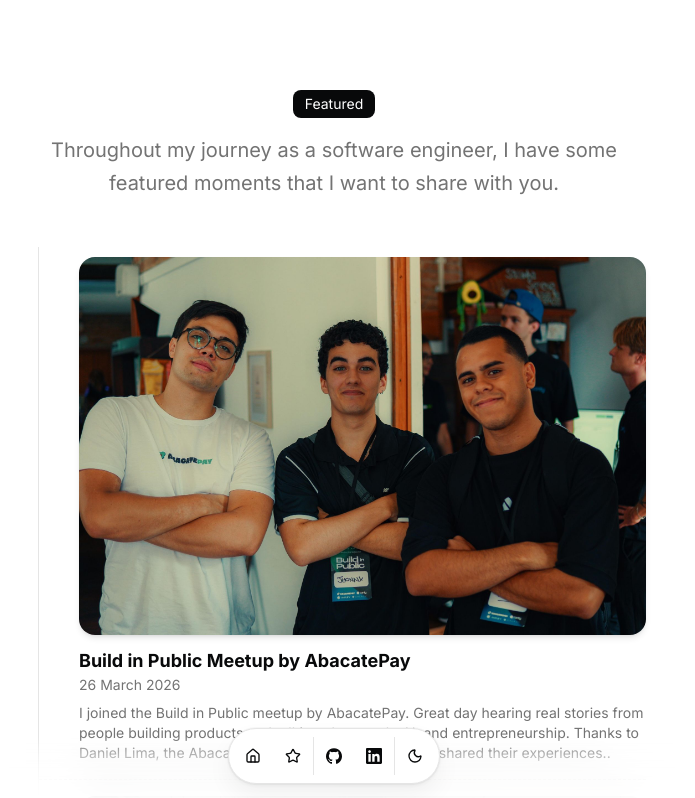
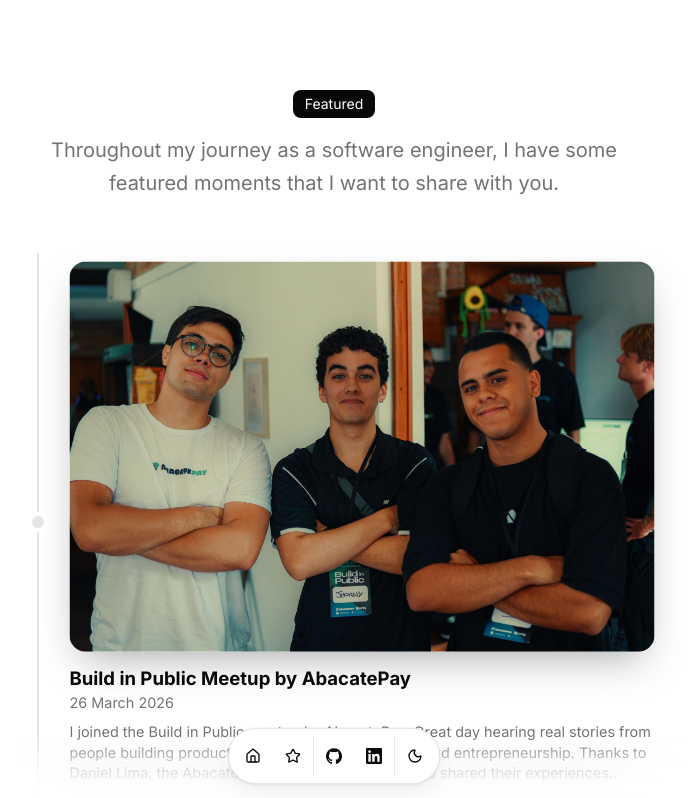
Before and after one commit to matheusbguedes/Portfolio, a Next.js app: page /featured in a window 1280 px wide. Shown: the top 798 px of the page, without its empty margins (306-1001 px from the left). Built offline with nearby package versions, Linux system fonts and the light colour scheme.

Commit message:
feat: enhance featured section with timeline and improve featured card animations

```diff
--- a/src/app/featured/page.tsx
+++ b/src/app/featured/page.tsx
@@ -1,4 +1,5 @@
 import { FeaturedCard } from "@/components/featured-card";
+import { FeaturedTimeline } from "@/components/featured-timeline";
 import BlurFade from "@/components/magicui/blur-fade";
 import { DATA } from "@/data/resume";
 
@@ -21,23 +22,17 @@
             </div>
           </div>
         </BlurFade>
-        <BlurFade delay={BLUR_FADE_DELAY * 14}>
-          <ul className="mb-4 md:ml-4 divide-y divide-dashed border-l">
-            {DATA.featured.map((featured, id) => (
-              <BlurFade
+        <FeaturedTimeline>
+          {DATA.featured.map((featured) => (
+            <FeaturedCard
               key={featured.title}
-                delay={BLUR_FADE_DELAY * 15 + id * 0.05}
-              >
-                <FeaturedCard
               title={featured.title}
               description={featured.description}
               image={featured.image}
               date={featured.date}
             />
-              </BlurFade>
           ))}
-          </ul>
-        </BlurFade>
+        </FeaturedTimeline>
       </div>
     </section>
   );
--- a/src/app/page.tsx
+++ b/src/app/page.tsx
@@ -37,8 +37,8 @@
               </BlurFade>
             </div>
             <BlurFade delay={BLUR_FADE_DELAY}>
-              <Avatar className="size-28 border shadow-lg">
-                <AvatarImage alt={DATA.name} src={DATA.avatarUrl} />
+              <Avatar className="size-28 border shadow-lg cursor-default hover:scale-105 transition-all duration-300 ease-out">
+                <AvatarImage alt={DATA.name} src={DATA.avatarUrl} draggable={false} />
                 <AvatarFallback>{DATA.initials}</AvatarFallback>
               </Avatar>
             </BlurFade>
--- a/src/components/featured-card.tsx
+++ b/src/components/featured-card.tsx
@@ -1,5 +1,9 @@
+"use client";
+
 import { format } from "date-fns";
+import { motion, useInView } from "framer-motion";
 import Image from "next/image";
+import { useRef } from "react";
 
 interface Props {
   title: string;
@@ -9,15 +13,49 @@
 }
 
 export function FeaturedCard({ title, description, image, date }: Props) {
+  const ref = useRef<HTMLLIElement>(null);
+  const isInView = useInView(ref, {
+    amount: 0.4,
+    margin: "0px 0px -15% 0px",
+  });
+
   return (
-    <li className="relative flex flex-col ml-6 md:ml-10 py-4 gap-3">
+    <li ref={ref} className="relative ml-6 list-none py-4 md:ml-10">
+      {/* Position wrapper keeps centering; motion only scales the inner dot */}
+      <span
+        aria-hidden
+        className="pointer-events-none absolute top-1/2 -left-6 z-10 flex size-3 -translate-x-1/2 -translate-y-1/2 items-center justify-center md:-left-10"
+      >
+        <motion.span
+          className="size-3 rounded-full bg-border shadow-[0_0_0_4px_hsl(var(--background))]"
+          initial={{ scale: 0 }}
+          viewport={{ once: true, margin: "-100px" }}
+          animate={isInView ? { scale: 1 } : { scale: 0 }}
+          transition={{ type: "spring", stiffness: 280, damping: 22 }}
+        />
+      </span>
+      <motion.div
+        initial={false}
+        animate={
+          isInView
+            ? { scale: 1.03, opacity: 1 }
+            : { scale: 1, opacity: 0.85 }
+        }
+        transition={{ type: "spring", stiffness: 180, damping: 24 }}
+        className="flex origin-center flex-col gap-3"
+      >
         <Image
           src={image}
           alt={title}
           width={1000}
           height={1000}
           draggable={false}
-        className="w-full object-cover rounded-2xl shadow-md"
+          className="w-full rounded-2xl object-cover shadow-md transition-shadow duration-300"
+          style={{
+            boxShadow: isInView
+              ? "0 16px 40px -12px rgba(0,0,0,0.35)"
+              : undefined,
+          }}
         />
         <div className="flex flex-col">
           <div className="flex flex-col pb-2">
@@ -28,6 +66,7 @@
           </div>
           <p className="text-sm text-muted-foreground">{description}</p>
         </div>
+      </motion.div>
     </li>
   );
 }
--- /dev/null
+++ b/src/components/featured-timeline.tsx
@@ -0,0 +1,36 @@
+"use client";
+
+import { motion, useScroll, useSpring } from "framer-motion";
+import { useRef, type ReactNode } from "react";
+
+type FeaturedTimelineProps = {
+  children: ReactNode;
+};
+
+export function FeaturedTimeline({ children }: FeaturedTimelineProps) {
+  const ref = useRef<HTMLDivElement>(null);
+  const { scrollYProgress } = useScroll({
+    target: ref,
+    offset: ["start 70%", "end 50%"],
+  });
+  const scaleY = useSpring(scrollYProgress, {
+    stiffness: 80,
+    damping: 28,
+    restDelta: 0.001,
+  });
+
+  return (
+    <div ref={ref} className="relative mb-4 md:ml-4">
+      <div
+        aria-hidden
+        className="absolute top-0 bottom-0 left-[-1px] w-[2px] bg-border/20"
+      />
+      <motion.div
+        aria-hidden
+        className="absolute top-0 bottom-0 left-[-1px] w-[2px] origin-top bg-border"
+        style={{ scaleY }}
+      />
+      <ul className="divide-y divide-dashed">{children}</ul>
+    </div>
+  );
+}
```
Also changed, not shown: public/me.jpeg. Lines whose indentation alone changed are shown as unchanged.
